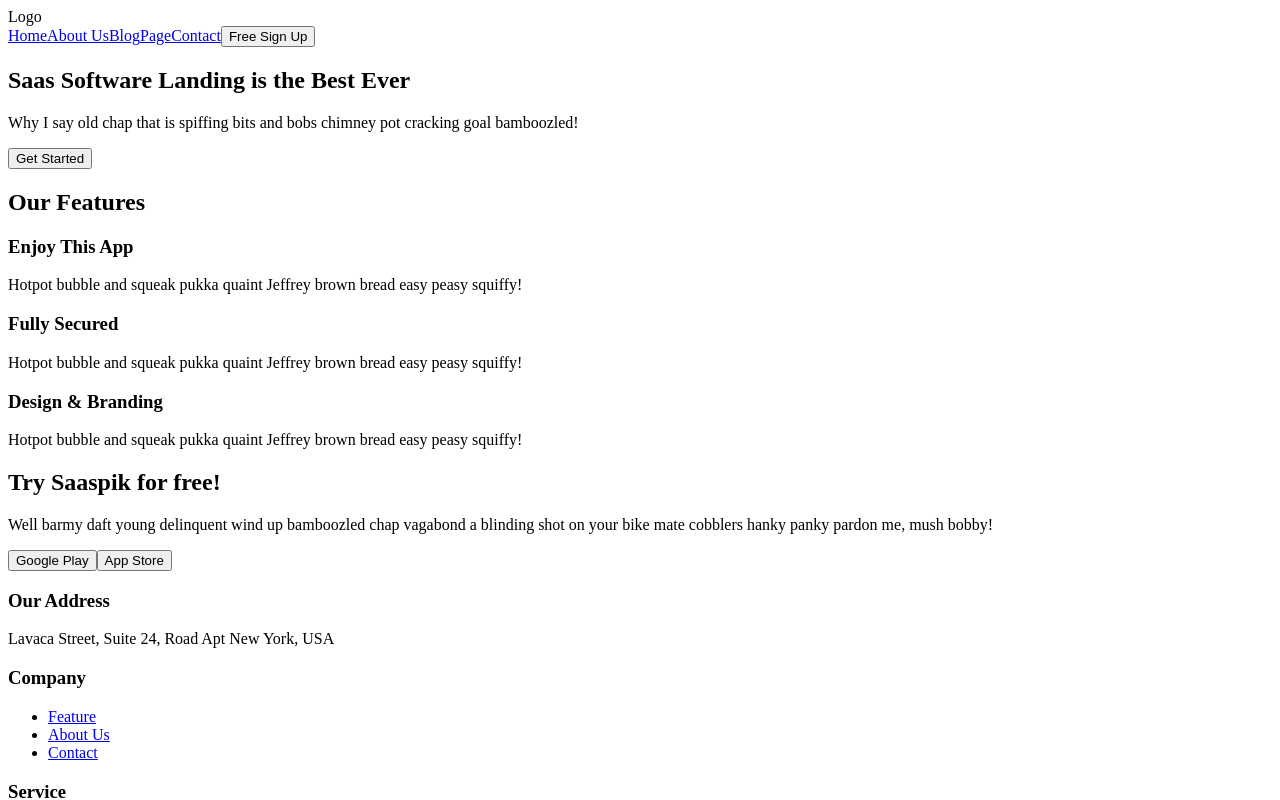
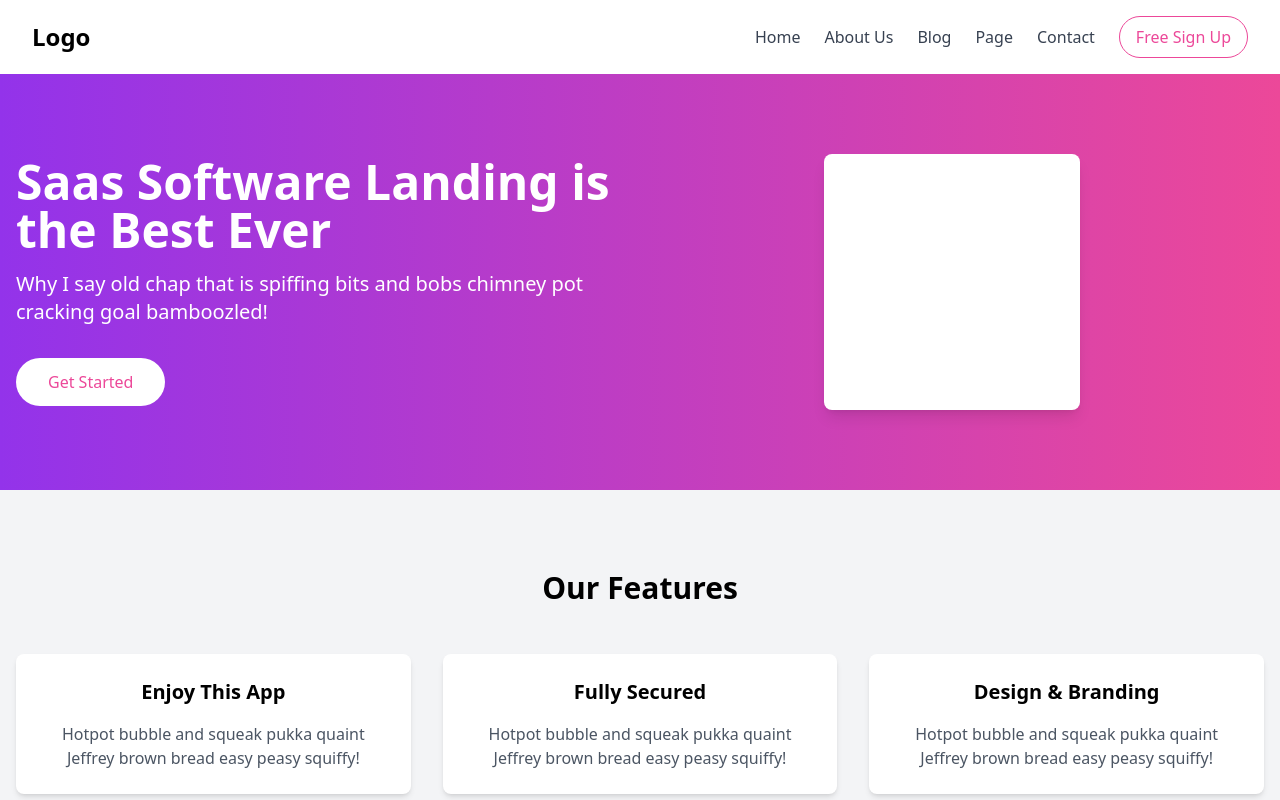
Before and after one commit to kingsleytagbo/nextjs-project-one, a Next.js app: page /pageone in a window 1280 px wide. Shown: the top 800 px of the page. Built offline with nearby package versions, Linux system fonts and the light colour scheme.

Commit message:
landing page one

```diff
--- /dev/null
+++ b/src/pages/_app.tsx
@@ -0,0 +1,6 @@
+import type { AppProps } from 'next/app'
+import '../app/globals.css'  // Import the global CSS
+
+export default function MyApp({ Component, pageProps }: AppProps) {
+  return <Component {...pageProps} />
+}
```
